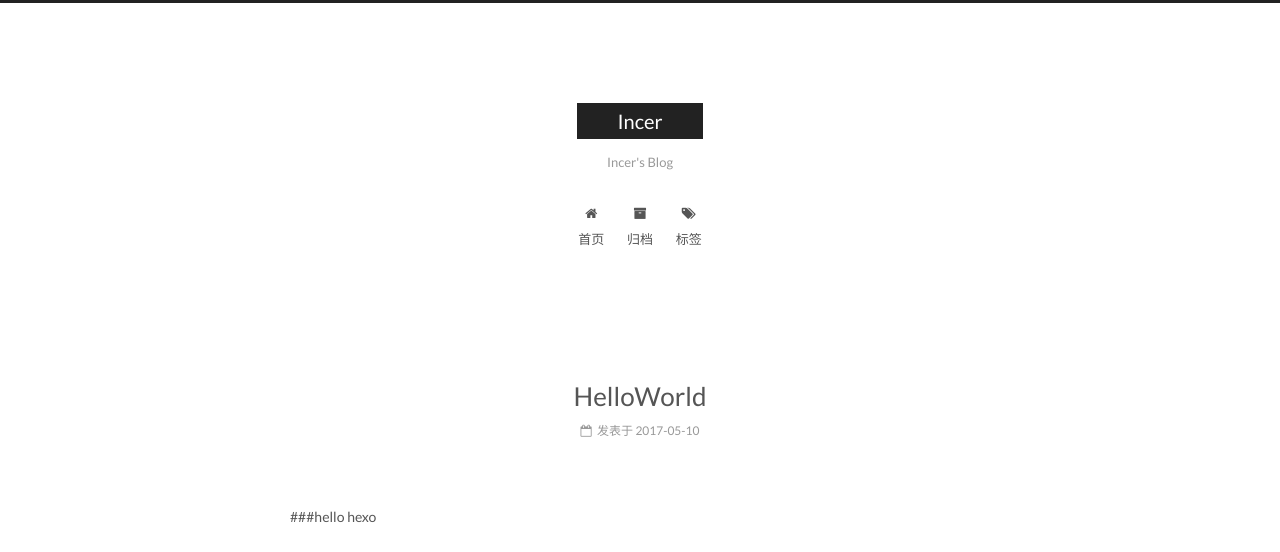
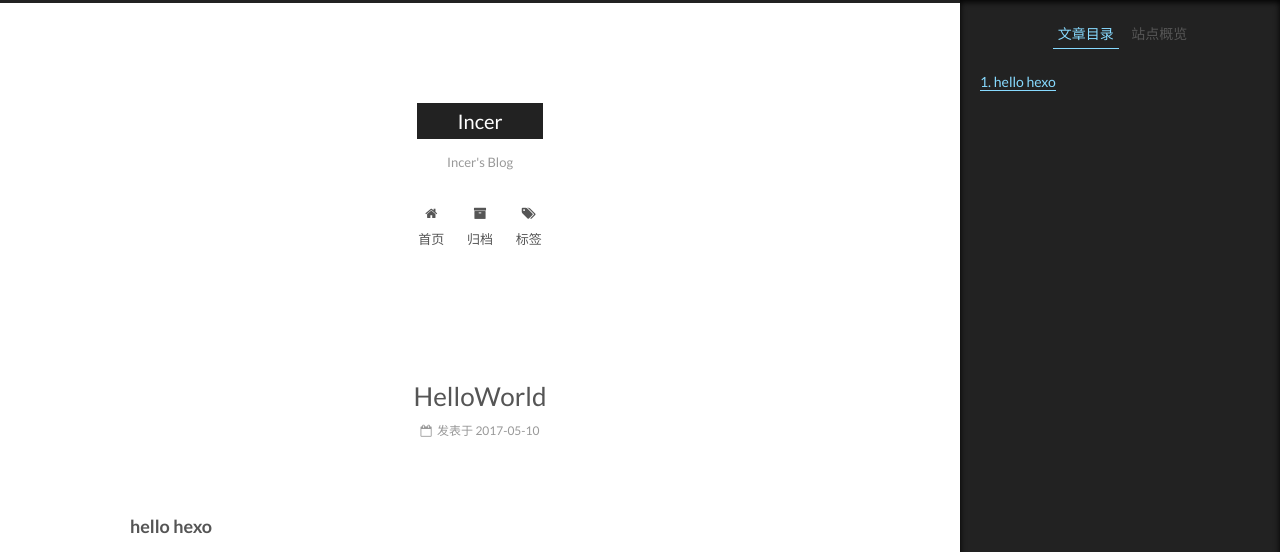
Before and after one commit to cezi127/cezi127.github.io, a plain HTML site: page 2017/05/10/HelloWorld/index.html in a window 1280 px wide. Shown: the top 552 px of the page. Drawn offline with Linux system fonts and the light colour scheme.

Commit message:
Site updated: 2017-05-10 16:13:52

```diff
--- a/2017/05/10/HelloWorld/index.html
+++ b/2017/05/10/HelloWorld/index.html
@@ -90,16 +90,16 @@
 
 
 
-<meta name="description" content="###hello hexo">
+<meta name="description" content="hello hexo">
 <meta property="og:type" content="article">
 <meta property="og:title" content="HelloWorld">
 <meta property="og:url" content="http://yoursite.com/2017/05/10/HelloWorld/index.html">
 <meta property="og:site_name" content="Incer">
-<meta property="og:description" content="###hello hexo">
-<meta property="og:updated_time" content="2017-05-10T08:08:20.000Z">
+<meta property="og:description" content="hello hexo">
+<meta property="og:updated_time" content="2017-05-10T08:13:27.000Z">
 <meta name="twitter:card" content="summary">
 <meta name="twitter:title" content="HelloWorld">
-<meta name="twitter:description" content="###hello hexo">
+<meta name="twitter:description" content="hello hexo">
 
 
 
@@ -316,8 +316,7 @@
 
 
 
-        <p>###hello hexo</p>
-
+        <h3 id="hello-hexo"><a href="#hello-hexo" class="headerlink" title="hello hexo"></a>hello hexo</h3>
 
     </div>
 
@@ -408,8 +407,17 @@
 
 
 
+        <ul class="sidebar-nav motion-element">
+          <li class="sidebar-nav-toc sidebar-nav-active" data-target="post-toc-wrap" >
+            文章目录
+          </li>
+          <li class="sidebar-nav-overview" data-target="site-overview">
+            站点概览
+          </li>
+        </ul>
 
-      <section class="site-overview sidebar-panel sidebar-panel-active">
+
+      <section class="site-overview sidebar-panel">
         <div class="site-author motion-element" itemprop="author" itemscope itemtype="http://schema.org/Person">
           <img class="site-author-image" itemprop="image"
                src="/images/avatar.gif"
@@ -453,6 +461,22 @@
 
       </section>
 
+
+      <!--noindex-->
+        <section class="post-toc-wrap motion-element sidebar-panel sidebar-panel-active">
+          <div class="post-toc">
+
+
+
+
+
+
+              <div class="post-toc-content"><ol class="nav"><li class="nav-item nav-level-3"><a class="nav-link" href="#hello-hexo"><span class="nav-number">1.</span> <span class="nav-text">hello hexo</span></a></li></ol></div>
+
+
+          </div>
+        </section>
+      <!--/noindex-->
 
 
 
--- a/css/main.css
+++ b/css/main.css
@@ -1695,7 +1695,7 @@ pre .javascript .function {
   width: 4px;
   height: 4px;
   border-radius: 50%;
-  background: #ffb9fe;
+  background: #5bffe2;
 }
 .links-of-blogroll {
   font-size: 13px;
```
Also changed, not shown: index.html (+1 -2 lines).
